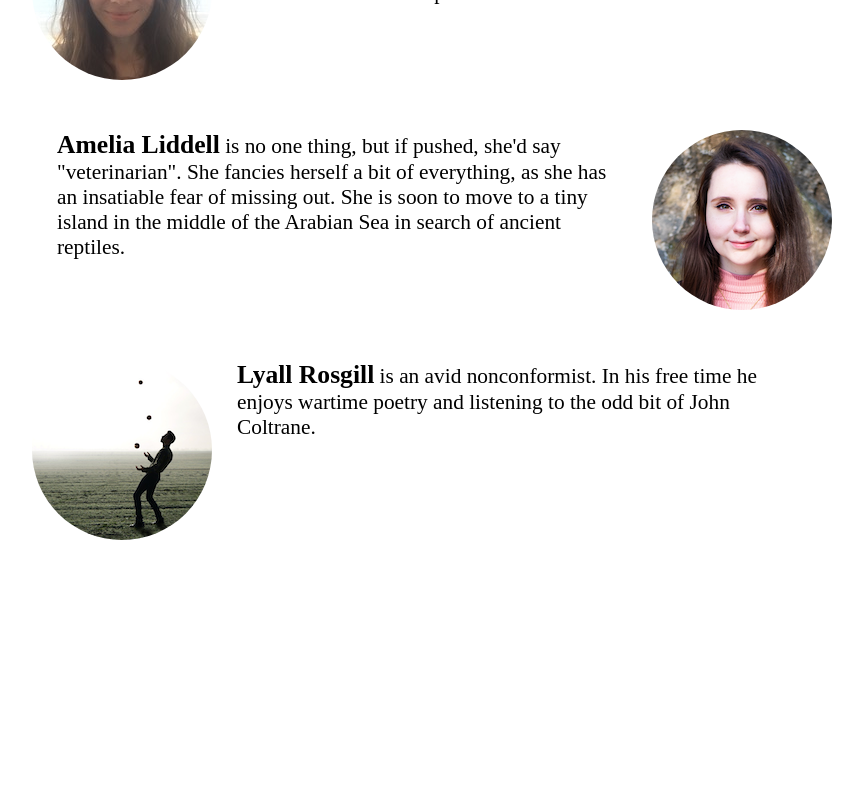
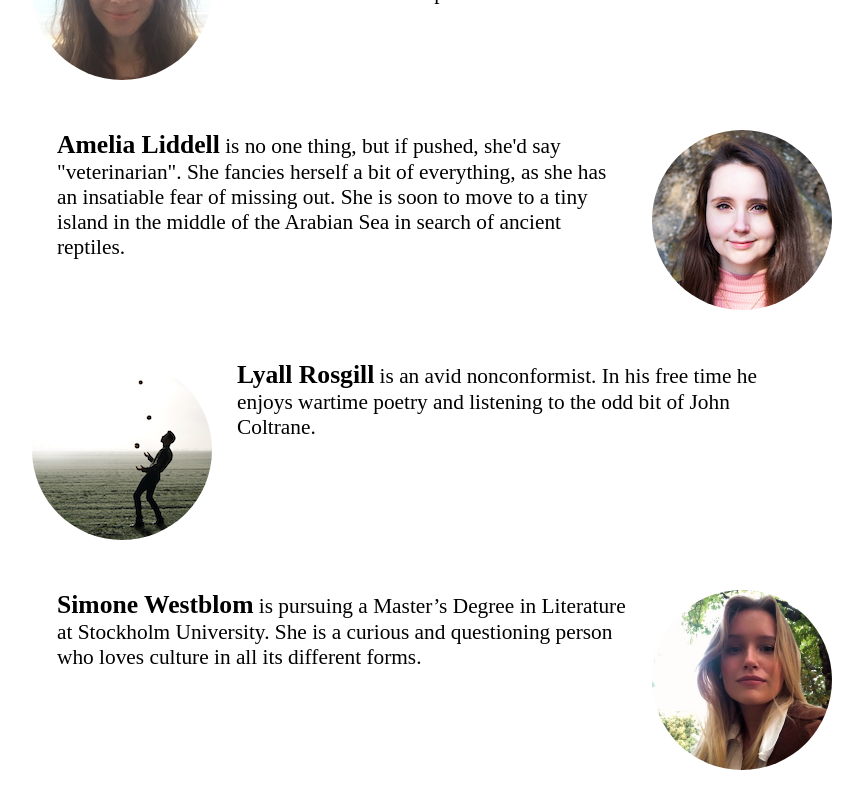
Before and after one commit to calhewitt/dialogic-static, a Jekyll site: the page built from authors.html, in a window 1280 px wide and 900 px high, scrolled down 5233 px. Shown: the top 809 px of the window, without its empty margins (208-1071 px from the left). Built offline with Jekyll 4.4.1, drawn with Linux system fonts in a browser that asks for light colours; nearby versions of some CDN libraries; before the commit the page ends 5903 px from its top, so only the background shows below that.

Commit message:
simone bio

```diff
--- a/authors.html
+++ b/authors.html
@@ -163,6 +163,11 @@ permalink: /authors/
   <div class = "author-text" style = "float: right"><strong><big><a name = "27">Lyall Rosgill</a></big></strong>&nbsp;is an avid nonconformist. In his free time he enjoys wartime poetry and listening to the odd bit of John Coltrane.</div>
   </div>
 
+  <div class = "author">
+  <div style = "background-image: url(/media/dialogue_authors/simone.jpg); float: right" class = "author-image"></div>
+  <div class = "author-text" style = "float: left"><strong><big><a name = "26">Simone Westblom</a></big></strong>&nbsp;is pursuing a Master’s Degree in Literature at Stockholm University. She is a curious and questioning person who loves culture in all its different forms.</div>
+  </div>
+
 
 </div>
 
```
Also changed, not shown: media/dialogue_authors/simone.jpg (added), 1 other file.
